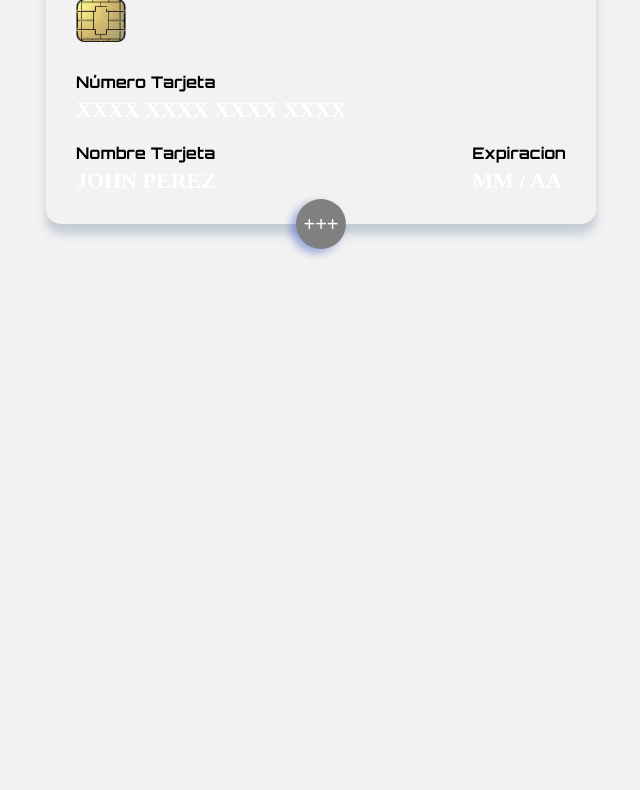
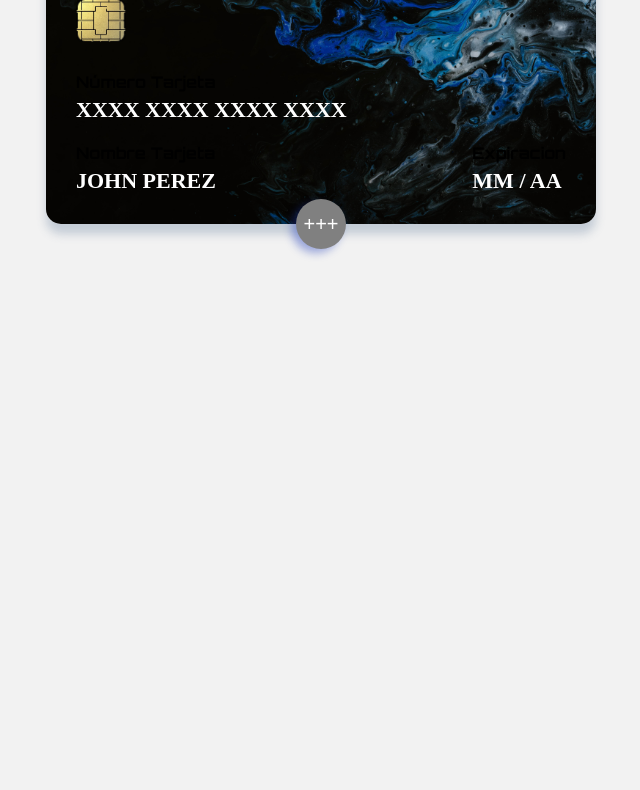
Before and after one commit to juancaed/BancolombiaApp, a website: page public/pag4.html in a window 1280 px wide. Shown: the part 196-986 px from the top of the page, without its empty margins (319-959 px from the left). Drawn offline with Linux system fonts and the light colour scheme; no server answers; files whose address does not match are found by name; a web font is replaced by a local one.

Commit message:
arreglo en los estilos en la  pag4

```diff
--- a/public/css/cvv.css
+++ b/public/css/cvv.css
@@ -82,7 +82,7 @@ body {
 
 .tarjeta .delantera {
 	width: 100%;
-	background: url(img/bg-card.jpg);
+	background: url(/public/img/bg-tarjeta-01.jpg);
 	background-size: cover;
 }
 
```
